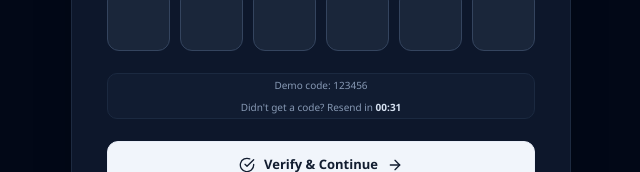
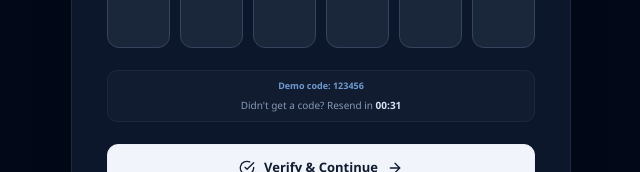
Before and after one commit to modewika1-star/Link-Vault, a React (Vite) app: page /verify-code in a window 1280 px wide. Shown: the part 396-568 px from the top of the page, without its empty margins (319-959 px from the left). Built offline with nearby package versions, Linux system fonts and the light colour scheme.

Commit message:
style: surface demo verification hint clearly

```diff
--- a/src/pages/AuthPage.css
+++ b/src/pages/AuthPage.css
@@ -66,3 +66,6 @@
 .auth-page a{transition:color 130ms ease}
 @media(max-width:560px){.auth-page{padding:26px 14px}.auth-content{max-width:100%}.auth-page-heading{margin-bottom:21px}.auth-page-heading h1{font-size:26px}.auth-page-heading p{font-size:12px}.auth-form-card{padding:24px 19px 23px;border-radius:14px}.auth-form{gap:16px}.auth-code-inputs{gap:6px}.auth-code-inputs input{height:52px;border-radius:9px;font-size:19px}.auth-email-confirmation{font-size:10px}.auth-submit-button{min-height:46px}}
 @media(max-width:360px){.auth-code-inputs{gap:4px}.auth-code-inputs input{height:46px}.auth-form-card{padding:20px 14px}}
+
+.auth-resend-row{display:flex;flex-direction:column;gap:5px;padding:8px 10px}
+.auth-demo-code-hint{color:#6f9bd0;font-size:9px;font-weight:600}
```
